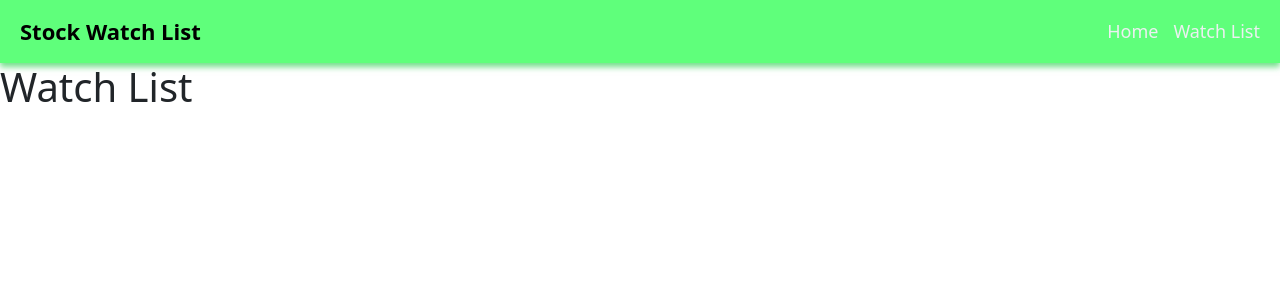
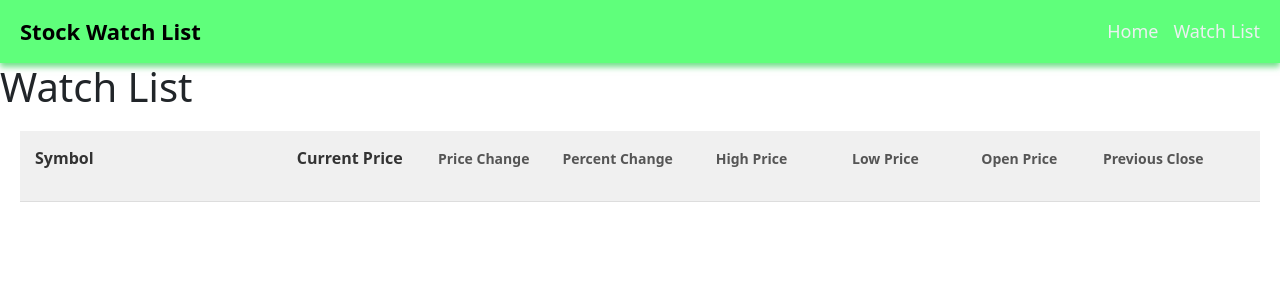
Before and after one commit to ethan-cha3/Stock-Market-Tracker, a React (Vite) app: page /watchlist in a window 1280 px wide. Shown: the top 300 px of the page. Built offline with nearby package versions, Linux system fonts and the light colour scheme; no server answers.

Commit message:
format watchlist

```diff
--- a/src/components/DeepStockList.tsx
+++ b/src/components/DeepStockList.tsx
@@ -1,40 +1,8 @@
 import "../css/DeepStockList.css";
-import { useEffect, useState } from "react";
-import { getStockInfo } from "../services/api.ts";
 import { useStock } from "../contexts/StockContext";
 
-function StockList() {
-  // retrieve stock list from AWSDynamoDB
-  const { stocks, removeStock } = useStock();
-  // retrieve stock prices for each stock in the list from Finnhub
-  const [stockPrices, setStockPrices] = useState<{
-    [key: string]: { currentPrice: number; priceChange: number };
-  }>({});
-
-  useEffect(() => {
-    const fetchStockPrices = async () => {
-      const prices: {
-        [key: string]: { currentPrice: number; priceChange: number };
-      } = {};
-
-      for (const symbol of stocks) {
-        try {
-          const data = await getStockInfo(symbol);
-          prices[symbol] = {
-            currentPrice: data.c,
-            priceChange: data.d,
-          };
-        } catch (error) {
-          console.error(`Error fetching stock info for ${symbol}:`, error);
-          prices[symbol] = { currentPrice: -1, priceChange: 0 };
-        }
-      }
-
-      setStockPrices(prices);
-    };
-
-    fetchStockPrices();
-  }, [stocks]);
+function DeepStockList() {
+  const { stocks, stockPrices, removeStock } = useStock();
 
   function onDeleteClick(stock: string) {
     removeStock(stock);
@@ -43,27 +11,41 @@ function StockList() {
   return (
     <>
       <h1>Watch List</h1>
-      <div className="stock-list">
+      <div className="deep-stock-list">
+        <div className="deep-stock-list-item header-row">
+          <p className="deep-stock-symbol">Symbol</p>
+          <p className="deep-stock-price">Current Price</p>
+          <p className="deep-change">Price Change</p>
+          <p className="deep-percent-change">Percent Change</p>
+          <p className="deep-high-price">High Price</p>
+          <p className="deep-low-price">Low Price</p>
+          <p className="deep-open-price">Open Price</p>
+          <p className="deep-previous-close-price">Previous Close</p>
+        </div>
         {stocks.map((item, index) => {
           const stockData = stockPrices[item];
-          const currentPrice =
-            stockData?.currentPrice !== undefined
-              ? `$${stockData.currentPrice.toFixed(2)}`
-              : "--";
+          const currentPrice = stockData?.currentPrice ?? 0;
           const priceChange = stockData?.priceChange ?? 0;
-          const priceClass =
-            priceChange > 0
-              ? "stock-price-pos"
-              : priceChange < 0
-              ? "stock-price-neg"
-              : "stock-price-neutral";
+          const percentChange = stockData?.percentChange ?? 0;
+          const highPrice = stockData?.highPrice ?? 0;
+          const lowPrice = stockData?.lowPrice ?? 0;
+          const openPrice = stockData?.openPrice ?? 0;
+          const previousClosePrice = stockData?.previousClosePrice ?? 0;
 
           return (
-            <div className="stock-list-item" key={index}>
-              <p className="stock-symbol">{item}</p>
-              <div className={priceClass}>{currentPrice}</div>
+            <div className="deep-stock-list-item" key={index}>
+              <p className="deep-stock-symbol">{item}</p>
+              <div className="deep-stock-price">${currentPrice}</div>
+              <div className="deep-change">${priceChange}</div>
+              <div className="deep-percent-change">{percentChange}%</div>
+              <div className="deep-high-price">${highPrice}</div>
+              <div className="deep-low-price">${lowPrice}</div>
+              <div className="deep-open-price">${openPrice}</div>
+              <div className="deep-previous-close-price">
+                ${previousClosePrice}
+              </div>
               <button
-                className="delete-btn"
+                className="deep-delete-btn"
                 onClick={() => onDeleteClick(item)}
               >
                 X
@@ -76,4 +58,4 @@ function StockList() {
   );
 }
 
-export default StockList;
+export default DeepStockList;
--- a/src/contexts/StockContext.tsx
+++ b/src/contexts/StockContext.tsx
@@ -10,7 +10,17 @@ const username = "admin";
 
 interface StockContextType {
   stocks: string[];
-  stockPrices: { [key: string]: { currentPrice: number; priceChange: number } };
+  stockPrices: {
+    [key: string]: {
+      currentPrice: number;
+      priceChange: number;
+      percentChange: number;
+      highPrice: number;
+      lowPrice: number;
+      openPrice: number;
+      previousClosePrice: number;
+    };
+  };
   addStock: (stock: string) => void;
   removeStock: (stock: string) => void;
   fetchStocksFromAPI: () => void;
@@ -34,12 +44,28 @@ export const StockProvider: React.FC<{ children: React.ReactNode }> = ({
   };
 
   const [stockPrices, setStockPrices] = useState<{
-    [key: string]: { currentPrice: number; priceChange: number };
+    [key: string]: {
+      currentPrice: number;
+      priceChange: number;
+      percentChange: number;
+      highPrice: number;
+      lowPrice: number;
+      openPrice: number;
+      previousClosePrice: number;
+    };
   }>({});
 
   const fetchStockPrices = async () => {
     const prices: {
-      [key: string]: { currentPrice: number; priceChange: number };
+      [key: string]: {
+        currentPrice: number;
+        priceChange: number;
+        percentChange: number;
+        highPrice: number;
+        lowPrice: number;
+        openPrice: number;
+        previousClosePrice: number;
+      };
     } = {};
 
     for (const symbol of stocks) {
@@ -48,10 +74,23 @@ export const StockProvider: React.FC<{ children: React.ReactNode }> = ({
         prices[symbol] = {
           currentPrice: data.c,
           priceChange: data.d,
+          percentChange: data.dp,
+          highPrice: data.h,
+          lowPrice: data.l,
+          openPrice: data.o,
+          previousClosePrice: data.pc,
         };
       } catch (error) {
         console.error(`Error fetching stock info for ${symbol}:`, error);
-        prices[symbol] = { currentPrice: -1, priceChange: 0 };
+        prices[symbol] = {
+          currentPrice: -1,
+          priceChange: 0,
+          percentChange: 0,
+          highPrice: 0,
+          lowPrice: 0,
+          openPrice: 0,
+          previousClosePrice: 0,
+        };
       }
     }
 
--- a/src/css/DeepStockList.css
+++ b/src/css/DeepStockList.css
@@ -1 +1,98 @@
-@import url("StockList.css");
+.deep-stock-list {
+  margin: 20px;
+}
+
+.deep-stock-list-item {
+  display: grid;
+  grid-template-columns: 2fr 1fr 1fr 1fr 1fr 1fr 1fr 1fr 0.2fr; /* Adjusted column layout */
+  gap: 10px;
+  align-items: center;
+  padding: 10px;
+  border-bottom: 1px solid #ddd;
+  background-color: #fff;
+}
+
+.header-row {
+  background-color: #f0f0f0; /* Light background for the header */
+  font-weight: bold;
+  color: #333;
+}
+
+.deep-stock-symbol {
+  text-align: left; /* Left-align the stock symbol */
+  font-weight: bold;
+}
+
+.deep-stock-price,
+.deep-change,
+.deep-percent-change,
+.deep-high-price,
+.deep-low-price,
+.deep-open-price,
+.deep-previous-close-price {
+  text-align: center;
+}
+
+.deep-stock-symbol,
+.deep-stock-price,
+.deep-change,
+.deep-percent-change,
+.deep-high-price,
+.deep-low-price,
+.deep-open-price,
+.deep-previous-close-price {
+  padding: 5px;
+}
+
+.deep-delete-btn {
+  background-color: rgba(255, 0, 0, 0);
+  color: rgb(0, 0, 0);
+  border: 2px solid #e8e8e8;
+  padding: 5px 10px;
+  font-size: 14px;
+  cursor: pointer;
+  border-radius: 4px;
+  justify-self: end; /* Keeps the button at the far right */
+  display: flex;
+  align-items: center;
+  justify-content: center;
+}
+
+.deep-delete-btn:hover {
+  background-color: red;
+  color: rgb(255, 255, 255);
+}
+
+/* Adjust individual column styles */
+.deep-stock-price-pos,
+.deep-stock-price-neg,
+.deep-stock-price-neutral {
+  width: 80px;
+  height: 40px;
+  text-align: center;
+  line-height: 40px;
+  border-radius: 10px;
+  color: white;
+}
+
+.deep-stock-price-pos {
+  background-color: green;
+}
+
+.deep-stock-price-neg {
+  background-color: red;
+}
+
+.deep-stock-price-neutral {
+  background-color: rgb(146, 146, 146);
+}
+
+.deep-change,
+.deep-percent-change,
+.deep-high-price,
+.deep-low-price,
+.deep-open-price,
+.deep-previous-close-price {
+  font-size: 14px;
+  color: #555;
+}
--- a/src/css/StockList.css
+++ b/src/css/StockList.css
@@ -1,6 +1,6 @@
 .stock-list-item {
   display: flex;
-  align-items: center; /* Ensures vertical alignment */
+  align-items: center;
   justify-content: space-between;
   padding: 10px;
   border-bottom: 1px solid #ddd;
@@ -11,19 +11,19 @@
   flex: 1;
   font-weight: bold;
   display: flex;
-  align-items: center; /* Aligns text vertically */
-  height: 40px; /* Match other elements */
+  align-items: center;
+  height: 40px;
 }
 
 .stock-price-neutral,
 .stock-price-neg,
 .stock-price-pos {
-  width: 80px; /* Fixed width */
-  height: 40px; /* Ensures same height */
+  width: 80px;
+  height: 40px;
   text-align: center;
-  line-height: 40px; /* Centers text vertically */
-  border-radius: 10px; /* Rounded edges */
-  flex: 0 0 auto; /* Prevents flex from resizing */
+  line-height: 40px;
+  border-radius: 10px;
+  flex: 0 0 auto;
   color: white;
 }
 
@@ -47,9 +47,9 @@
   font-size: 14px;
   cursor: pointer;
   border-radius: 4px;
-  height: 40px; /* Matches other elements */
+  height: 40px;
   display: flex;
-  align-items: center; /* Centers text/icon */
+  align-items: center;
   justify-content: center;
 }
 
--- a/src/pages/WatchList.tsx
+++ b/src/pages/WatchList.tsx
@@ -1,5 +1,5 @@
-import "../css/DeepStockList.css";
-import DeepStockList from "../components/StockList.tsx";
+import DeepStockList from "../components/DeepStockList.tsx";
+import "../css/WatchList.css";
 
 const WatchList = () => {
   return <DeepStockList />;
```
Also changed, not shown: src/css/WatchList.css (added).
